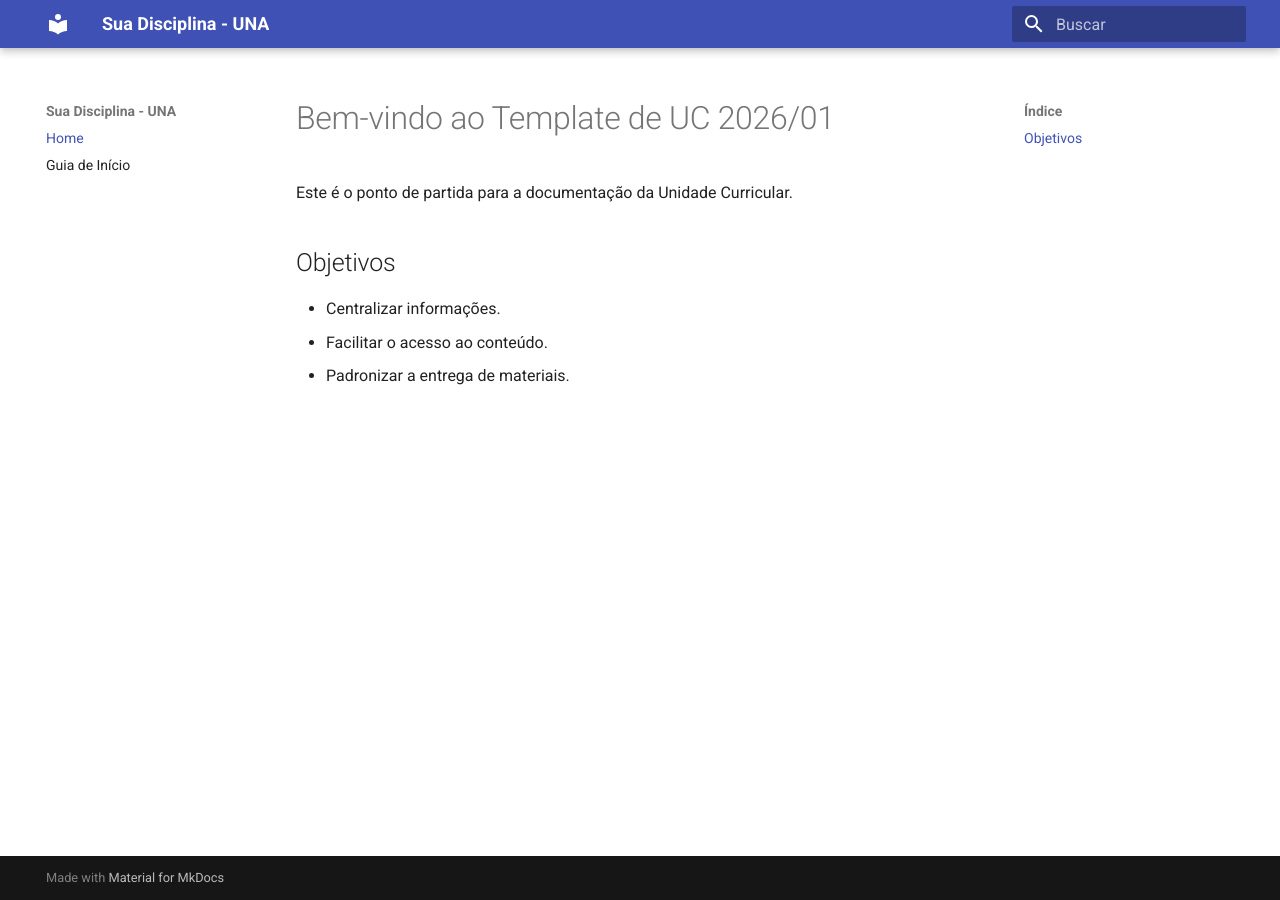
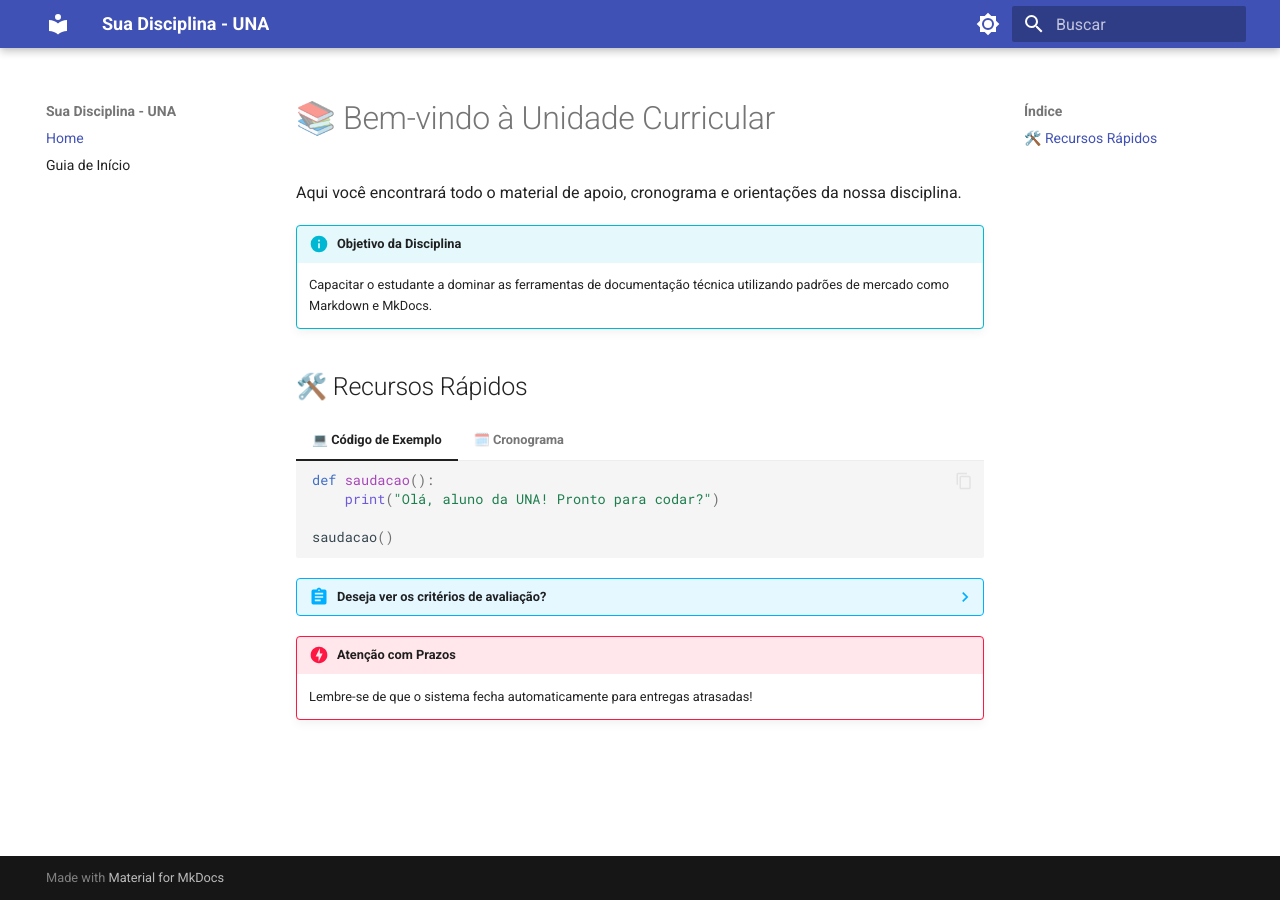
Before and after one commit to danhpaiva/una-uc-mkdocs-template, an MkDocs documentation site: the page built from docs/index.md, in a window 1280 px wide. Built offline with MkDocs 1.6.1 and Material for MkDocs 9.7.7, drawn with Linux system fonts in a browser that asks for light colours.

Commit message:
feat: ajustes para modo escuro no template

````diff
--- a/docs/index.md
+++ b/docs/index.md
@@ -1,8 +1,30 @@
-# Bem-vindo ao Template de UC 2026/01
+# 📚 Bem-vindo à Unidade Curricular
 
-Este é o ponto de partida para a documentação da Unidade Curricular.
+Aqui você encontrará todo o material de apoio, cronograma e orientações da nossa disciplina.
 
-## Objetivos
-- Centralizar informações.
-- Facilitar o acesso ao conteúdo.
-- Padronizar a entrega de materiais.
+!!! info "Objetivo da Disciplina"
+    Capacitar o estudante a dominar as ferramentas de documentação técnica utilizando padrões de mercado como Markdown e MkDocs.
+
+## 🛠️ Recursos Rápidos
+
+=== "💻 Código de Exemplo"
+    ```python
+    def saudacao():
+        print("Olá, aluno da UNA! Pronto para codar?")
+
+    saudacao()
+    ```
+
+=== "🗓️ Cronograma"
+    | Aula | Assunto                  | Entrega     |
+    | :--- | :----------------------- | :---------- |
+    | 01   | Introdução ao MkDocs     | -           |
+    | 02   | CI/CD com GitHub Actions | Exercício 1 |
+
+??? abstract "Deseja ver os critérios de avaliação?"
+    A nota final será composta por:
+    - 40% Projetos práticos
+    - 60% Prova oficial
+
+!!! danger "Atenção com Prazos"
+    Lembre-se de que o sistema fecha automaticamente para entregas atrasadas!
--- a/mkdocs.yml
+++ b/mkdocs.yml
@@ -6,10 +6,26 @@
   name: material
   language: pt-BR
   palette:
-    primary: indigo
-    accent: indigo
+    - media: "(prefers-color-scheme: light)"
+      scheme: default
+      primary: indigo
+      accent: indigo
+      toggle:
+        icon: material/brightness-7
+        name: Mudar para modo escuro
+    - media: "(prefers-color-scheme: dark)"
+      scheme: slate
+      primary: indigo
+      accent: indigo
+      toggle:
+        icon: material/brightness-4
+        name: Mudar para modo claro
   features:
     - navigation.sections
+    - navigation.expand # Deixa o menu lateral aberto por padrão
+    - navigation.top # Botão "Voltar ao topo" automático
+    - navigation.tracking # Atualiza a URL conforme o aluno rola a página
+    - content.code.copy # Botão de copiar código em um clique
 
 nav:
   - Home: index.md
@@ -18,3 +34,10 @@
 plugins:
   - search
   - git-revision-date-localized
+
+markdown_extensions:
+  - admonition
+  - pymdownx.details
+  - pymdownx.superfences
+  - pymdownx.tabbed:
+      alternate_style: true
````
